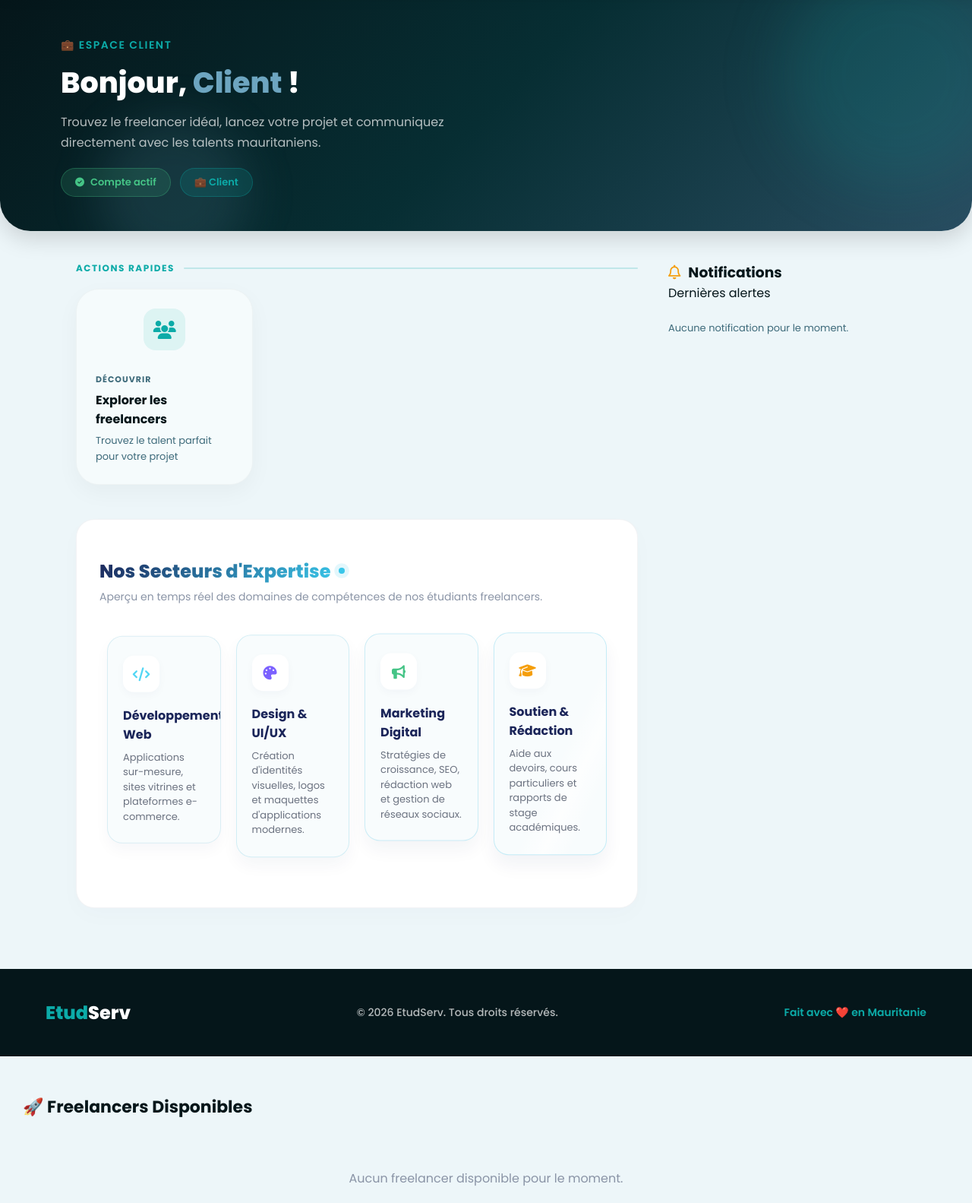
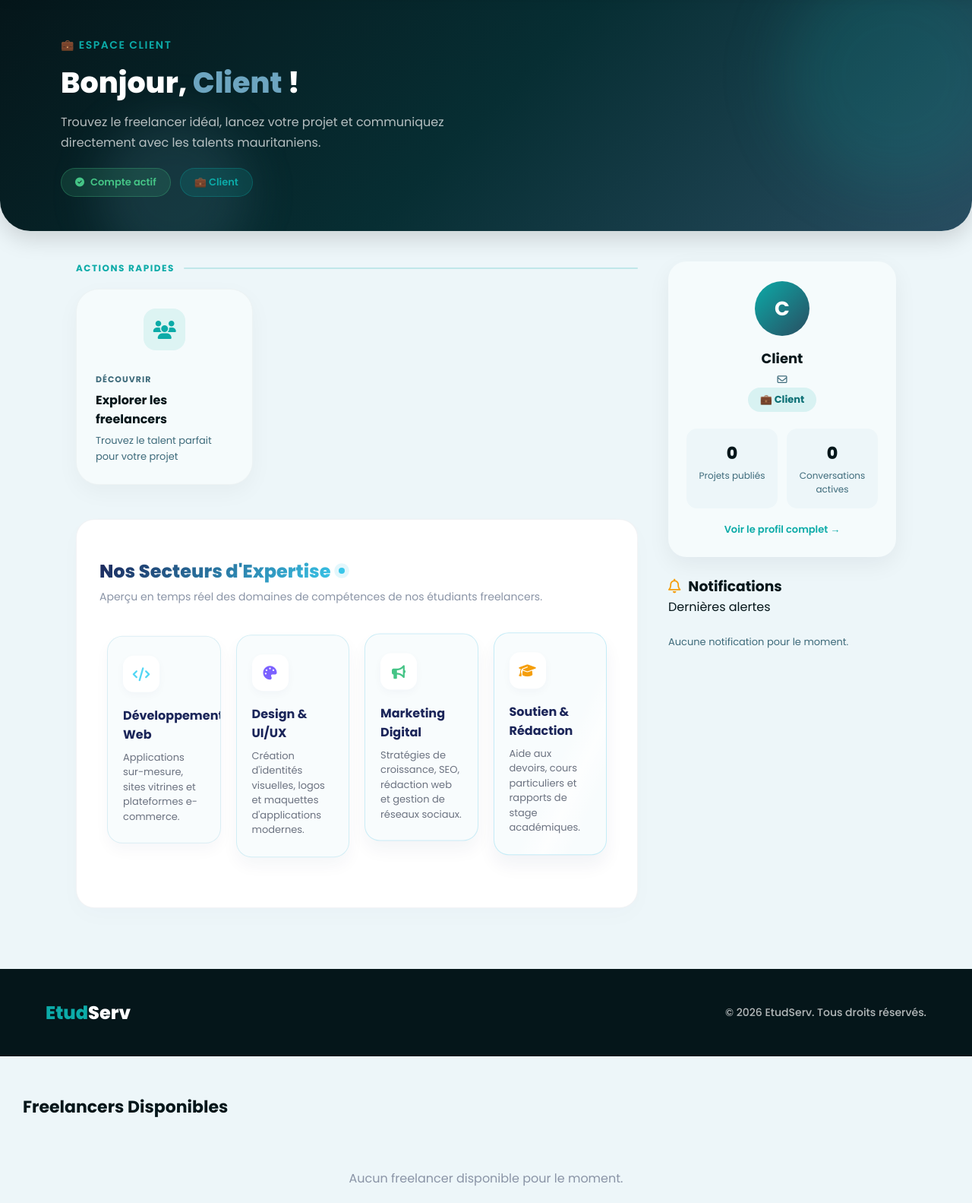
Before and after one commit to MedAbdellahi887/projet-INSAT, a Laravel app: page /client-dashboard in a window 1280 px wide. Shown: the part 76-1659 px from the top of the page at 76% size. Run offline with Laravel 12, Linux system fonts and the light colour scheme; a user stored in the database is signed in; data comes from the database, SQL or seed files in the repository; data that the repository does not hold is empty.

Commit message:
update client.dashboard pour le profil

```diff
--- a/resources/views/auth/client-dashboard.blade.php
+++ b/resources/views/auth/client-dashboard.blade.php
@@ -1123,6 +1123,58 @@
     {{-- ── SIDEBAR ── --}}
     <aside class="sidebar">
 
+        {{-- ===== PROFIL CLIENT ===== --}}
+        @php
+            $nomCompletProfil = trim(($client->nom ?? '') . ' ' . ($client->prenom ?? '')) ?: session('utilisateur_nom', 'Client');
+            $emailProfil = $client->email ?? session('utilisateur_email', '');
+            $conversationsActives = \App\Models\Message::where(function($q) use ($nomCompletClient) {
+                    $q->where('destinataire', $nomCompletClient)
+                      ->orWhere('expediteur', $nomCompletClient);
+                })
+                ->distinct()
+                ->count('conversion_idconversion');
+        @endphp
+        <div class="sidebar-card" style="background:var(--white); border-radius:24px; padding:26px 24px; box-shadow:0 10px 30px rgba(5,22,26,0.06); margin-bottom:24px; text-align:center;">
+            <div style="width:72px;height:72px;border-radius:50%;margin:0 auto 16px;display:flex;align-items:center;justify-content:center;font-size:26px;font-weight:700;color:white;background:linear-gradient(135deg, var(--blue), var(--purple));overflow:hidden;">
+                @if($uConnecte && $uConnecte->photo)
+                    <img src="{{ asset('storage/' . $uConnecte->photo) }}" alt="Avatar" style="width:100%;height:100%;object-fit:cover;">
+                @else
+                    {{ strtoupper(substr($nomCompletProfil, 0, 1)) }}
+                @endif
+            </div>
+
+            <h3 style="font-size:18px;font-weight:700;color:var(--dark);margin-bottom:8px;">{{ $nomCompletProfil }}</h3>
+
+            <p style="font-size:13px;color:var(--gray);display:flex;align-items:center;justify-content:center;gap:6px;margin-bottom:4px;">
+                <i class="fa-regular fa-envelope"></i> {{ $emailProfil }}
+            </p>
+
+            @if($client && $client->created_at)
+                <p style="font-size:13px;color:var(--gray);display:flex;align-items:center;justify-content:center;gap:6px;margin-bottom:14px;">
+                    <i class="fa-regular fa-calendar"></i>
+                    {{ session('lang','fr') === 'ar' ? 'عضو منذ' : 'Membre depuis le' }} {{ \Carbon\Carbon::parse($client->created_at)->format('d/m/Y') }}
+                </p>
+            @endif
+
+            <span style="display:inline-flex;align-items:center;gap:6px;background:rgba(12,171,168,0.12);color:var(--blue2);font-weight:700;font-size:13px;padding:6px 16px;border-radius:20px;">
+                💼 {{ session('lang','fr') === 'ar' ? 'عميل' : 'Client' }}
+            </span>
+
+            <div style="display:grid;grid-template-columns:1fr 1fr;gap:12px;margin-top:22px;">
+                <div style="background:var(--bg);border-radius:14px;padding:16px 8px;">
+                    <div style="font-size:22px;font-weight:800;color:var(--dark);">{{ $nombreProjets }}</div>
+                    <div style="font-size:12px;color:var(--gray);margin-top:4px;">{{ session('lang','fr') === 'ar' ? 'مشاريع منشورة' : 'Projets publiés' }}</div>
+                </div>
+                <div style="background:var(--bg);border-radius:14px;padding:16px 8px;">
+                    <div style="font-size:22px;font-weight:800;color:var(--dark);">{{ $conversationsActives }}</div>
+                    <div style="font-size:12px;color:var(--gray);margin-top:4px;">{{ session('lang','fr') === 'ar' ? 'محادثات نشطة' : 'Conversations actives' }}</div>
+                </div>
+            </div>
+
+            <a href="{{ route('profil.show', session('utilisateur_id') ?? session('idutilisateur')) }}" style="display:block;margin-top:18px;font-size:13px;font-weight:600;color:var(--blue);text-decoration:none;">
+                {{ session('lang','fr') === 'ar' ? 'عرض الملف الكامل' : 'Voir le profil complet' }} →
+            </a>
+        </div>
 
         {{-- Notifications --}}
         @php
@@ -1168,15 +1220,13 @@
         <span class="footer-copy">
             © 2026 EtudServ. {{ session('lang','fr') === 'ar' ? 'جميع الحقوق محفوظة' : 'Tous droits réservés' }}.
         </span>
-        <span class="footer-made">
-            {{ session('lang','fr') === 'ar' ? 'صُنع بـ ❤️ في موريتانيا' : 'Fait avec ❤️ en Mauritanie' }}
-        </span>
+
     </div>
 </footer>
 
 <div id="section-freelancers" style="margin-top: 50px; margin-bottom: 50px; padding: 0 30px;">
     <h3 style="color: var(--dark); font-weight: 700; font-size: 22px; margin-bottom: 25px;">
-        {{ session('lang','fr') === 'ar' ? 'المستقلون المتاحون' : '🚀 Freelancers Disponibles' }}
+        {{ session('lang','fr') === 'ar' ? 'المستقلون المتاحون' : ' Freelancers Disponibles' }}
     </h3>
 
     <div style="display: grid; grid-template-columns: repeat(auto-fill, minmax(300px, 1fr)); gap: 25px;">
```
